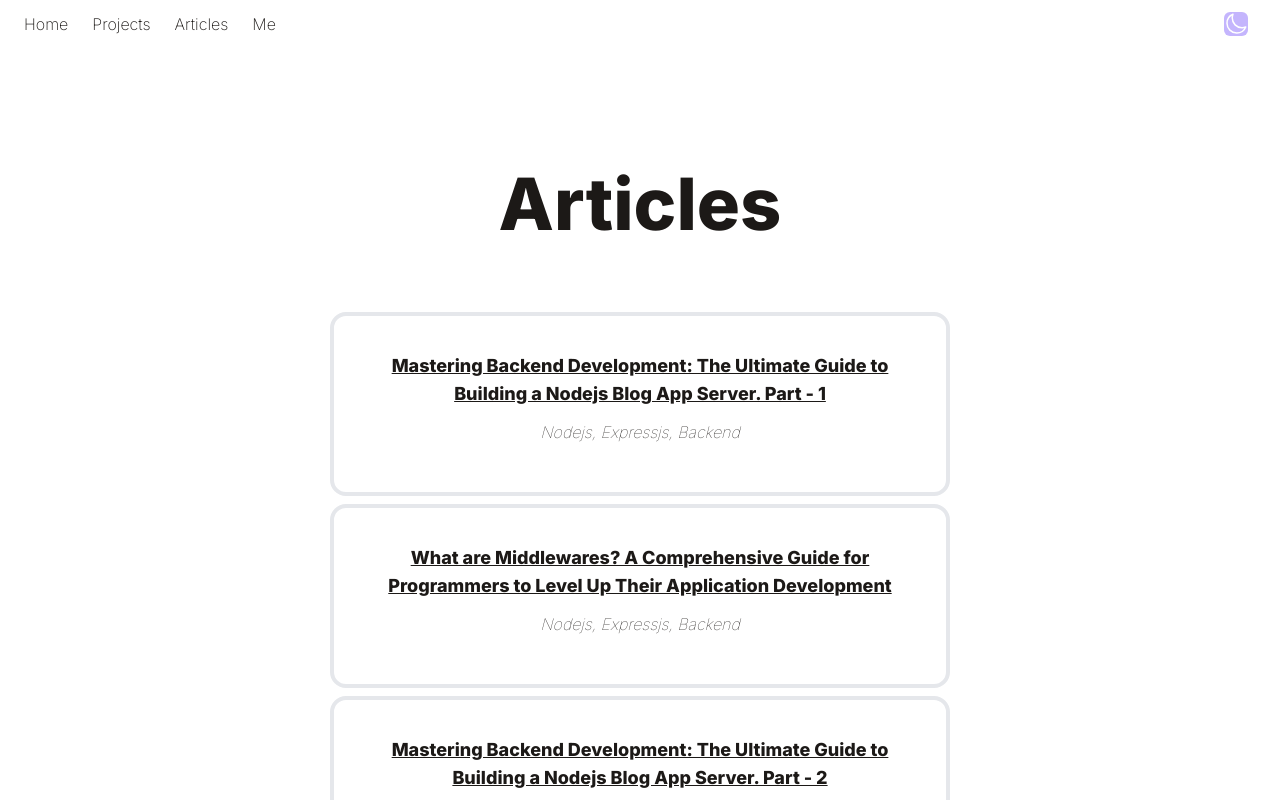
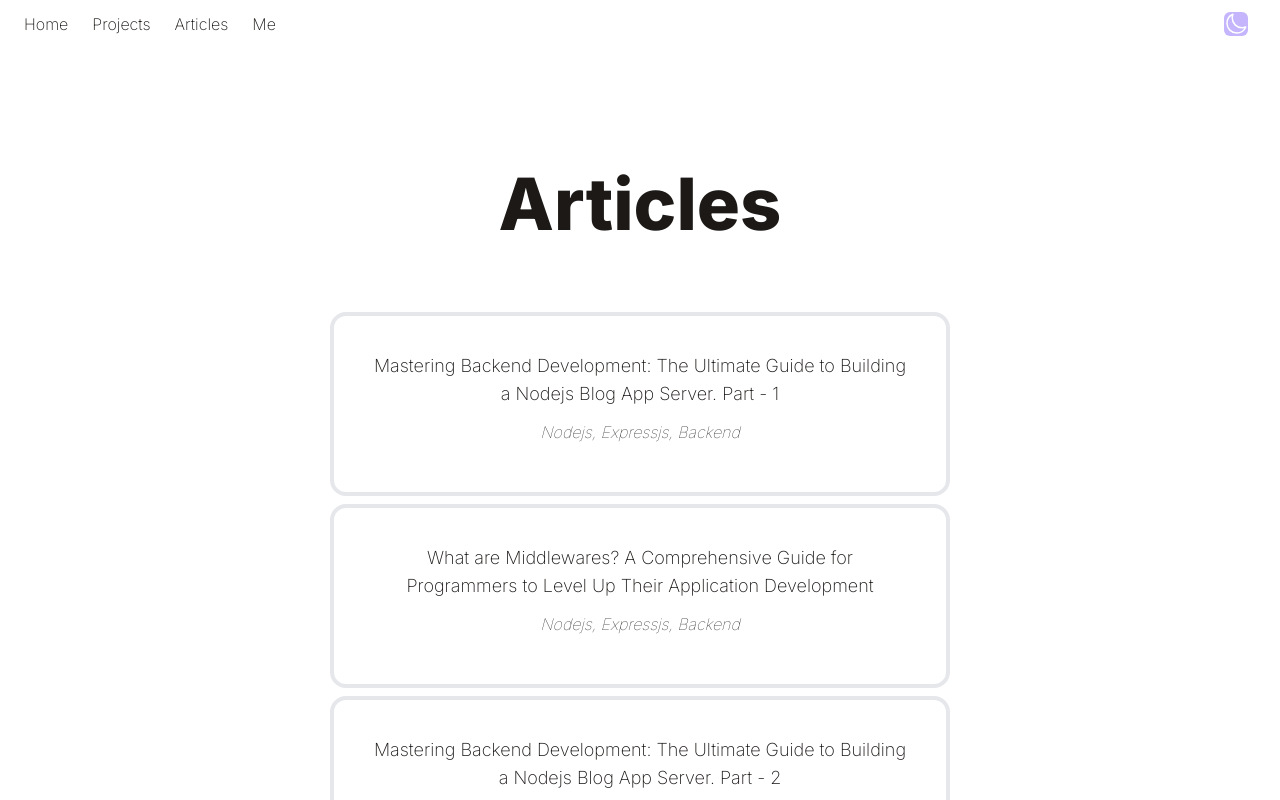
Before and after one commit to theyashwanthsai/DigitalGarden, a React (Vite) app: page /articles in a window 1280 px wide. Shown: the top 800 px of the page. Built offline with nearby package versions, Linux system fonts and the light colour scheme; a web font is replaced by a local one.

Commit message:
working on articles

```diff
--- a/package.json
+++ b/package.json
@@ -18,7 +18,8 @@
     "@fortawesome/react-fontawesome": "^0.2.0",
     "react": "^18.2.0",
     "react-dom": "^18.2.0",
-    "react-router-dom": "^6.11.2",
+    "react-markdown": "^9.0.0",
+    "react-router-dom": "^6.17.0",
     "react-social-icons": "^5.15.0",
     "three": "^0.155.0",
     "typewriter-effect": "^2.20.1"
--- a/src/App.jsx
+++ b/src/App.jsx
@@ -1,12 +1,11 @@
 import React, { useEffect, useState } from "react"
-
+import ArticlePage from "./components/ArticlePage"
 import Header from "./components/Header";
 import Home from "./components/Home";
 import Articles from "./components/Articles";
 import About from "./components/About";
 import Projects from "./components/Projects";
 import { BrowserRouter, Route, Routes } from "react-router-dom";
-
 
 function App() {
 
@@ -88,10 +87,11 @@ function App() {
     <BrowserRouter>
       <Header />
         <Routes>
-          <Route exact path="/" element={<Home />} />
-          <Route path="/articles" element={<Articles />} />
-          <Route path="/projects" element={<Projects />} />
-          <Route path="/about" element={<About />} />
+        <Route exact path="/" element={<Home />} />
+        <Route path="/articles" element={<Articles />} />
+        <Route path="/projects" element={<Projects />} />
+        <Route path="/about" element={<About />} />
+		<Route path="/articles/:slug" element={<ArticlePage />} />
         </Routes>
       </BrowserRouter>
     </div>
--- /dev/null
+++ b/src/components/ArticlePage.jsx
@@ -0,0 +1,40 @@
+// import React, { useState, useEffect } from 'react';
+// import ReactMarkdown from 'react-markdown';
+// import { useParams } from 'react-router-dom';
+
+// const Article = () => {
+//   const { slug } = useParams();
+//   const [articleContent, setArticleContent] = useState('');
+
+//   useEffect(() => {
+//     import(`./content/${slug}.md`)
+//       .then((module) => {
+//         setArticleContent(module.default);
+//       })
+//       .catch((error) => {
+//         console.error(`Error loading content for ${slug}:`, error);
+//         // You can set some default content or redirect to an error page here
+//       });
+//   }, [slug]);
+
+//   return (
+//     <div className="p-5">
+//       <ReactMarkdown source={articleContent} />
+//     </div>
+//   );
+// };
+
+// export default Article;
+import React from 'react';
+import { useParams } from 'react-router-dom';
+
+const Article = () => {
+  const { slug } = useParams();
+  return (
+    <div className="p-5">
+      <p>Loading article with slug: {slug}</p>
+    </div>
+  );
+};
+
+export default Article;
--- a/src/components/Articles.jsx
+++ b/src/components/Articles.jsx
@@ -1,6 +1,6 @@
 import React from "react"
 import articles from "./articleList"
-
+import { Link } from 'react-router-dom';
 
 function Articles() {
   return(
@@ -10,10 +10,9 @@ function Articles() {
       </div>
       <div className="md:w-2/4 ">
       {articles.map((item, index) => (
+
         <p key={index} className="p-9 mt-2 text-lg border-4 rounded-2xl">
-          <a className="underline font-semibold" href={item.link}>
-            {item.title}
-          </a>{' '}
+            <Link to= {`/articles/${item.slug}`}>{item.title}</Link>
           <p className="italic font-thin text-base p-3">{item.tags}</p>
         </p>
 
@@ -21,9 +20,6 @@ function Articles() {
       </div>
     </div>
   );
-
-
-
 }
 
 export default Articles
--- a/src/components/articleList.js
+++ b/src/components/articleList.js
@@ -2,39 +2,45 @@ const articles = [{
 
         title: 'Mastering Backend Development: The Ultimate Guide to Building a Nodejs Blog App Server. Part - 1',
         link: 'https://theyashwanthsai.hashnode.dev/mastering-backend-development-the-ultimate-guide-to-building-a-nodejs-blog-app-server-part-1',
-        tags: "Nodejs, Expressjs, Backend"
+        tags: "Nodejs, Expressjs, Backend",
+        slug: 'masteringbackend-1'
 
 },
 {
     title: 'What are Middlewares? A Comprehensive Guide for Programmers to Level Up Their Application Development',
     link: 'https://theyashwanthsai.hashnode.dev/what-are-middlewares-a-comprehensive-guide-for-programmers-to-level-up-their-application-development',
-    tags: "Nodejs, Expressjs, Backend"
+    tags: "Nodejs, Expressjs, Backend",
+    slug: 'middlewares'
 },
 
 {
     title: 'Mastering Backend Development: The Ultimate Guide to Building a Nodejs Blog App Server. Part - 2',
     link: 'https://theyashwanthsai.hashnode.dev/mastering-backend-development-the-ultimate-guide-to-building-a-nodejs-blog-app-server-part-2',
-    tags: "Nodejs, Expressjs, Backend"
+    tags: "Nodejs, Expressjs, Backend",
+    slug: 'masteringbackend-1'
 },
 {
 
     title: 'Vim 101',
     link: 'https://theyashwanthsai.hashnode.dev/vim-101',
-    tags: "Vim, NeoVim, Dev Tools"
+    tags: "Vim, NeoVim, Dev Tools",
+    slug: 'vim'
 
 },
 {
 
     title: 'Git 101',
     link: 'https://theyashwanthsai.hashnode.dev/git-101',
-    tags: "Git, Version Control, Dev Tools"
+    tags: "Git, Version Control, Dev Tools",
+    slug: 'git'
 
 },
 {
 
     title: 'Linked List in C',
     link: 'https://theyashwanthsai.hashnode.dev/linked-list-in-c',
-    tags: "C, Data Structures, Programming"
+    tags: "C, Data Structures, Programming",
+    slug: 'linkedlist'
 
 },
 
```
Also changed, not shown: src/content/middlewares.md (added, +1 -0 lines), 1 other file (tests, documents, lock files or other folders).
